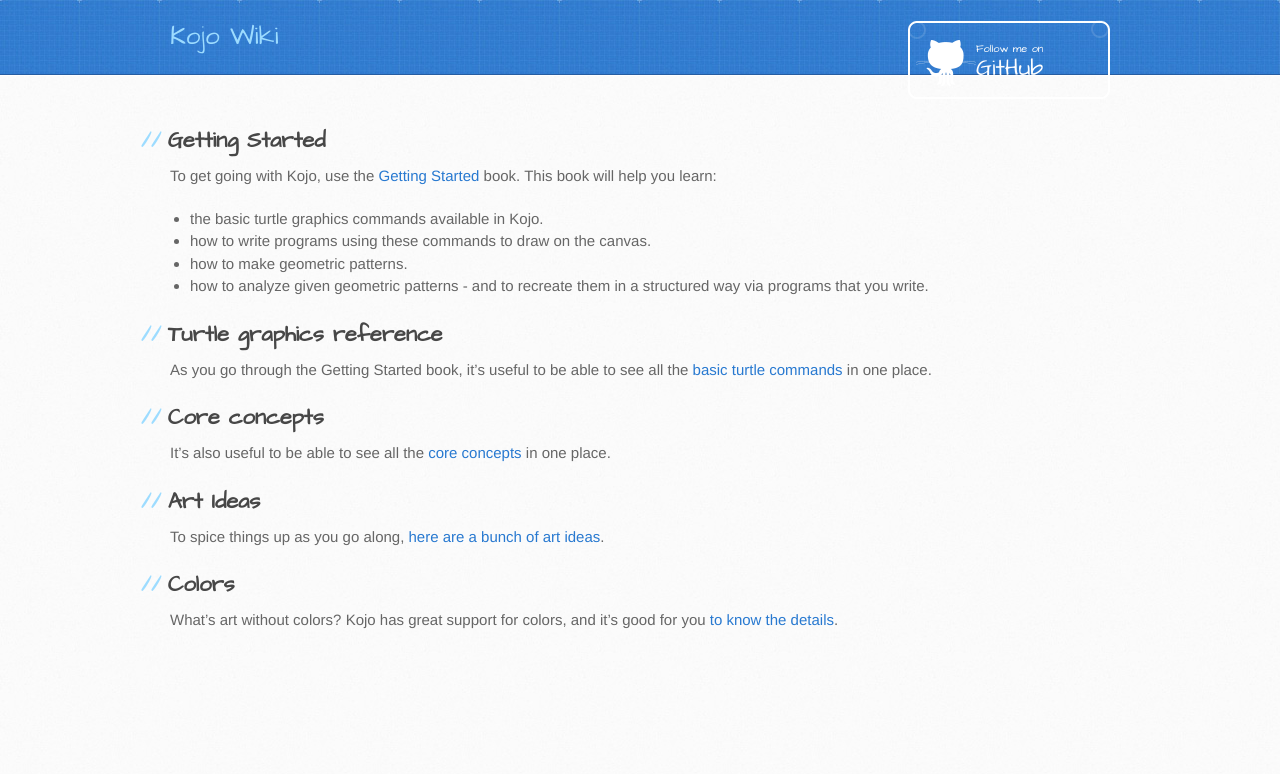
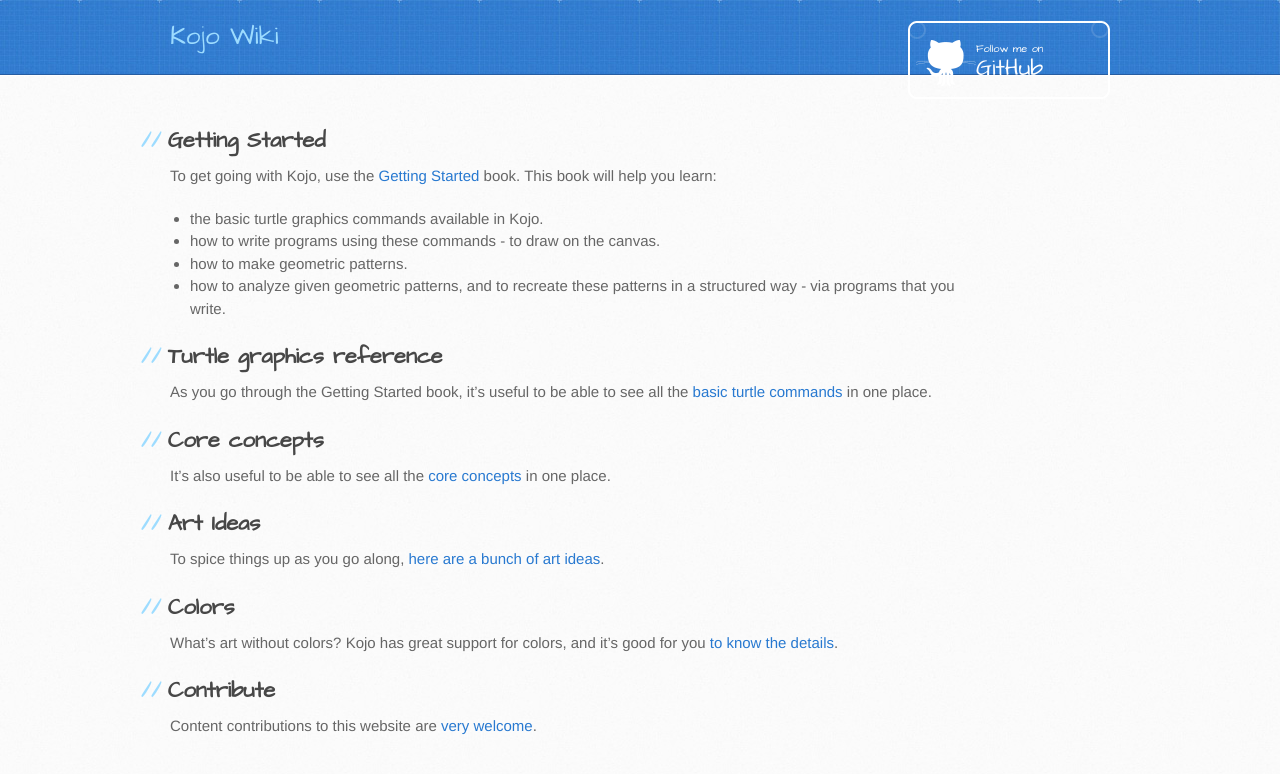
Before and after one commit to kojodoc/kojodoc.github.io, a Jekyll site: the page built from index.md, in a window 1280 px wide. Shown: the top 774 px of the page. Built offline with Jekyll 4.4.1, drawn with Linux system fonts in a browser that asks for light colours; the repository's description, which GitHub fills in, is left out.

Commit message:
Add content contribution information.

```diff
--- a/index.md
+++ b/index.md
@@ -8,9 +8,9 @@ title: "Happy Jekylling!"
 To get going with Kojo, use the [Getting Started](http://wiki.kogics.net/kojo-codeactive-books#getting-started) book.
 This book will help you learn:
 * the basic turtle graphics commands available in Kojo.
-* how to write programs using these commands to draw on the canvas.
+* how to write programs using these commands - to draw on the canvas.
 * how to make geometric patterns.
-* how to analyze given geometric patterns - and to recreate them in a structured way via programs that you write.
+* how to analyze given geometric patterns, and to recreate these patterns in a structured way - via programs that you write.
 
 ## Turtle graphics reference
 As you go through the Getting Started book, it's useful to be able to see all the [basic turtle commands](reference/turtle.html) in one place.
@@ -23,3 +23,6 @@ To spice things up as you go along, [here are a bunch of art ideas](art-ideas/sh
 
 ## Colors
 What's art without colors? Kojo has great support for colors, and it's good for you [to know the details](concepts/colors.html).
+
+## Contribute
+Content contributions to this website are [very welcome](contribute.html).
```
Also changed, not shown: contribute.md (added, +5 -0 lines).
